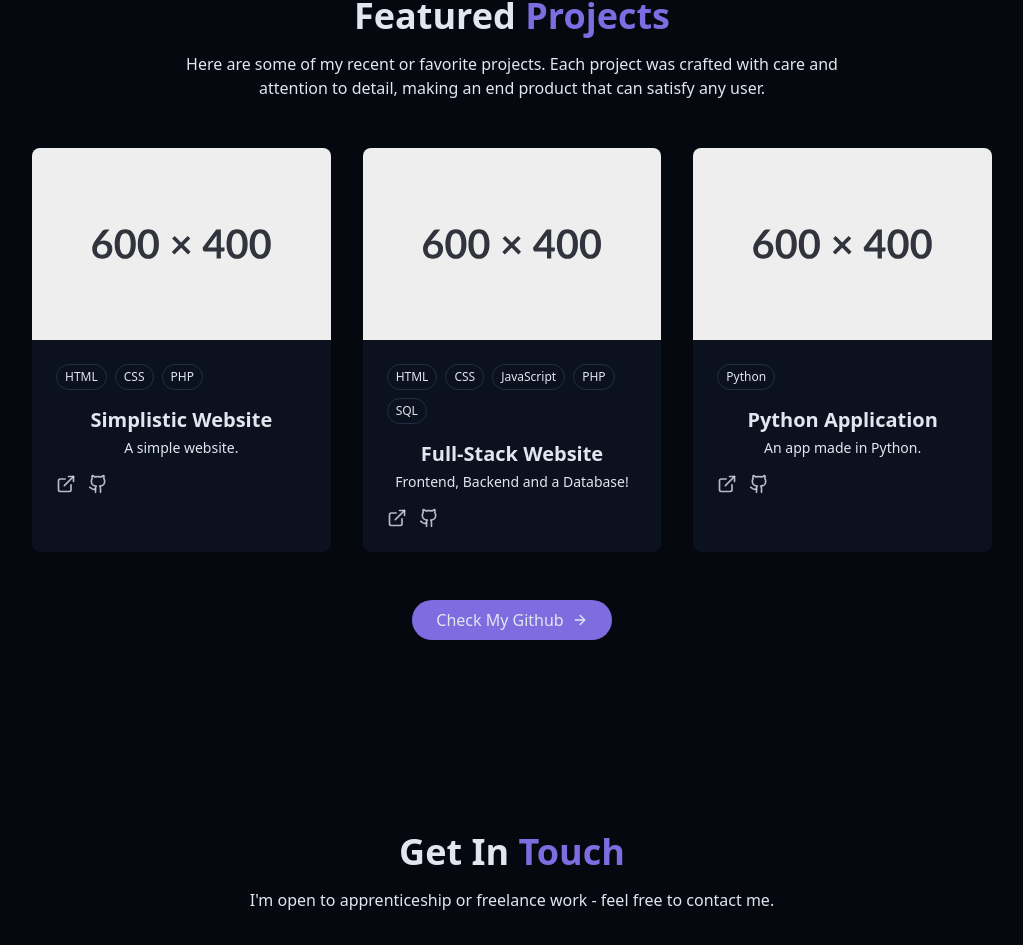
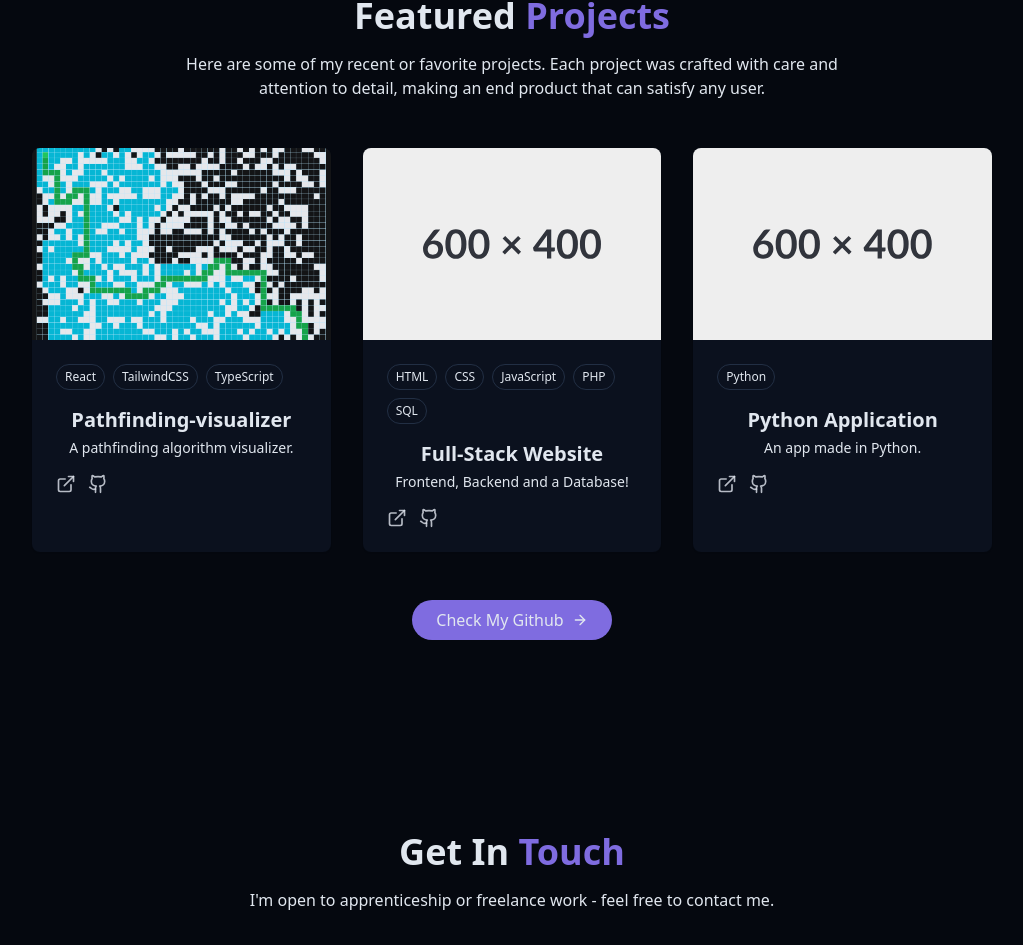
Before and after one commit to BigMushFrog23/react-tailwind-portfolio, a React (Vite) app: page / in a window 1280 px wide. Shown: the part 2630-3575 px from the top of the page, without its empty margins (128-1151 px from the left). Built offline with nearby package versions, Linux system fonts and the light colour scheme.

Commit message:
added pathfinding website!

```diff
--- a/src/components/ProjectSection.jsx
+++ b/src/components/ProjectSection.jsx
@@ -3,12 +3,12 @@ import { ArrowRight, ExternalLink, Github } from "lucide-react";
 const projects = [
     {
         id: 1,
-        title: "Simplistic Website",
-        description: "A simple website.",
-        image: "/projects/Project1.svg",
-        tags: ["HTML", "CSS", "PHP"],
-        demoUrl: "#",
-        githubUrl: "#",
+        title: "Pathfinding-visualizer",
+        description: "A pathfinding algorithm visualizer.",
+        image: "/projects/pathfinding.png",
+        tags: ["React", "TailwindCSS", "TypeScript"],
+        demoUrl: "https://pathfinding-algorithm-visualizer-df1o5gwrp.vercel.app/",
+        githubUrl: "https://github.com/BigMushFrog23/pathfinding-visualizer-main",
     },
 
     {
```
Also changed, not shown: public/projects/pathfinding.PNG (added).
